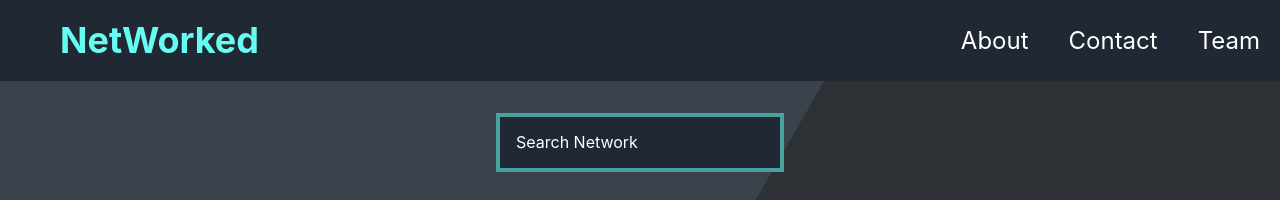
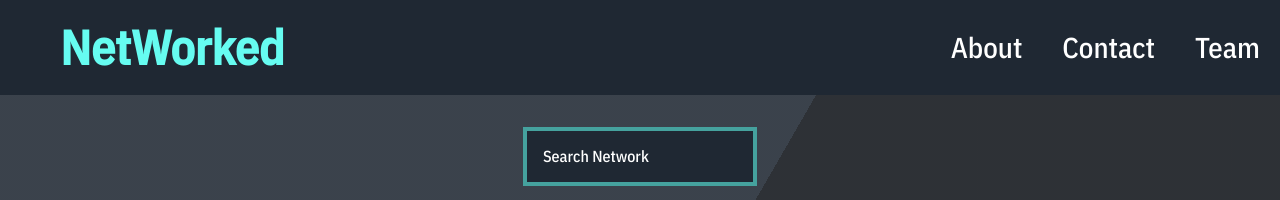
Before and after one commit to rubendplaza/NetWorked, a React (Create React App) app: page / in a window 1280 px wide. Shown: the top 200 px of the page. Built offline with nearby package versions, Linux system fonts and the light colour scheme; no server answers.

Commit message:
styling changes

```diff
--- a/public/index.html
+++ b/public/index.html
@@ -27,6 +27,10 @@
       work correctly both with client-side routing and a non-root public URL.
       Learn how to configure a non-root public URL by running `npm run build`.
     -->
+    <link
+      href="https://fonts.googleapis.com/css2?family=IBM+Plex+Sans+Condensed:wght@500&display=swap"
+      rel="stylesheet"
+    />
     <title>NetWorked</title>
   </head>
   <body>
--- a/src/components/Header.css
+++ b/src/components/Header.css
@@ -1,6 +1,5 @@
-
 .navBar {
-    background-color: #1F2833;
+  background-color: #1f2833;
   width: 100%;
 }
 
@@ -12,8 +11,8 @@
   align-items: center;
 }
 
-@media only screen and (max-width: 600px){
-    .main-nav{
+@media only screen and (max-width: 600px) {
+  .main-nav {
     font-size: 1em;
     padding: 0;
   }
@@ -24,12 +23,13 @@
 }
 
 .link {
+  font-size: 1.2em;
   text-decoration: none;
-    color: #FFFFFF;
+  color: #ffffff;
 }
 
 .link:hover {
-    color: #66FCF1;
+  color: #66fcf1;
 }
 
 .push {
@@ -37,7 +37,7 @@
 }
 
 .appName {
-    font-size: 1.5em;
-    color: #66FCF1;
+  font-size: 2em;
+  color: #66fcf1;
   font-weight: 700;
 }
--- a/src/containers/App.css
+++ b/src/containers/App.css
@@ -1,13 +1,9 @@
-
 h1 {
-    font-family: 'Gill Sans', 'Gill Sans MT', Calibri, 'Trebuchet MS', sans-serifs;
-    font-style: normal;
-    font-weight: 600;
-    color: #66FCF1;
+  color: #66fcf1;
 }
 
 .loadingContainer {
-    display:flex;
+  display: flex;
   justify-content: center;
   align-items: center;
   height: 100vh;
--- a/src/index.css
+++ b/src/index.css
@@ -6,14 +6,13 @@ body {
   height: 100%;
   margin: 0;
   padding: 0;
-  font-family: -apple-system, BlinkMacSystemFont, 'Segoe UI', 'Roboto', 'Oxygen',
-    'Ubuntu', 'Cantarell', 'Fira Sans', 'Droid Sans', 'Helvetica Neue',
-    sans-serif;
+  font-display: swap;
+  font-family: "IBM Plex Sans Condensed", sans-serif;
   -webkit-font-smoothing: antialiased;
   -moz-osx-font-smoothing: grayscale;
 }
 
 code {
-  font-family: source-code-pro, Menlo, Monaco, Consolas, 'Courier New',
+  font-family: source-code-pro, Menlo, Monaco, Consolas, "Courier New",
     monospace;
 }
```
Lines whose indentation alone changed are shown as unchanged.
